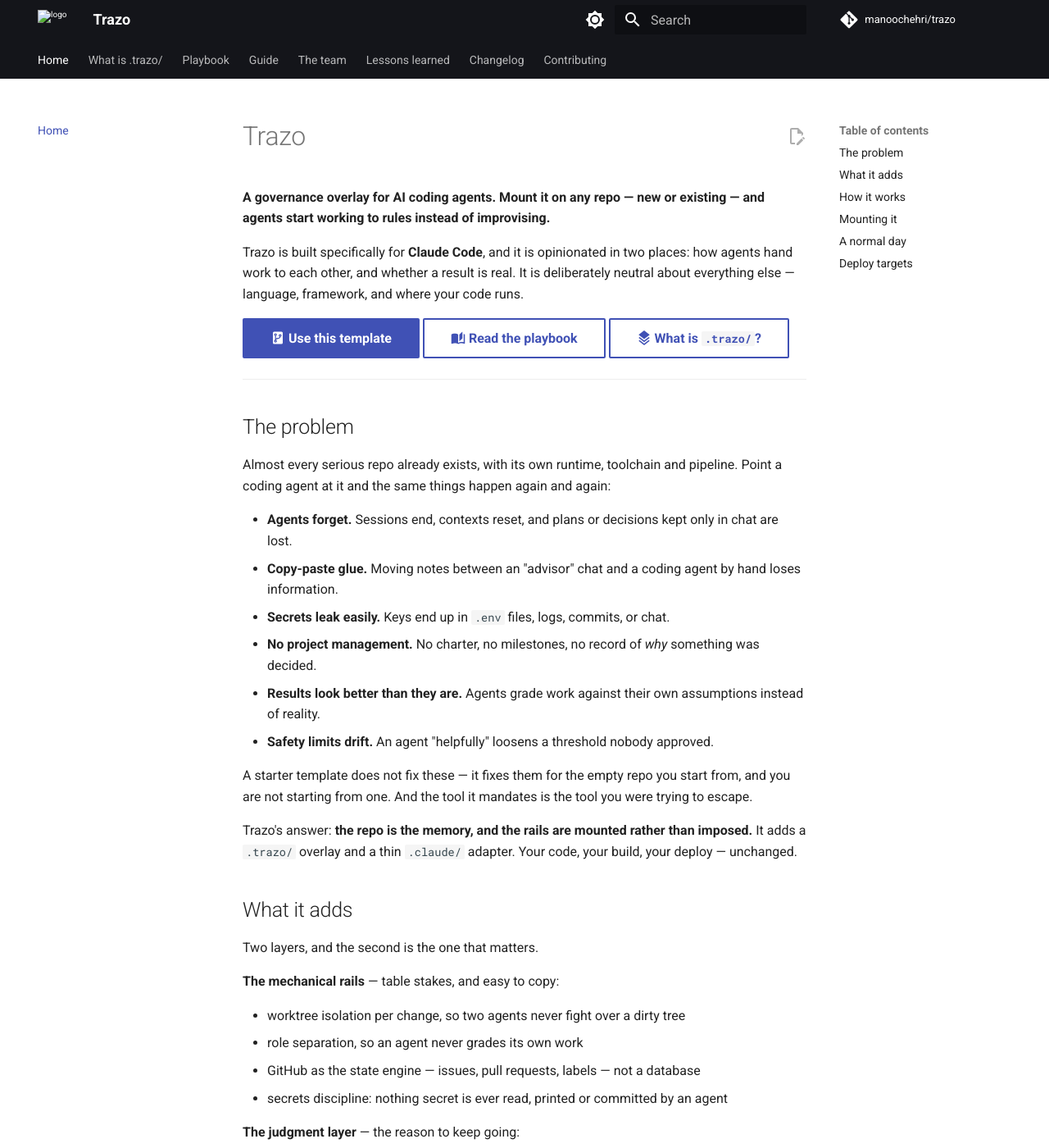
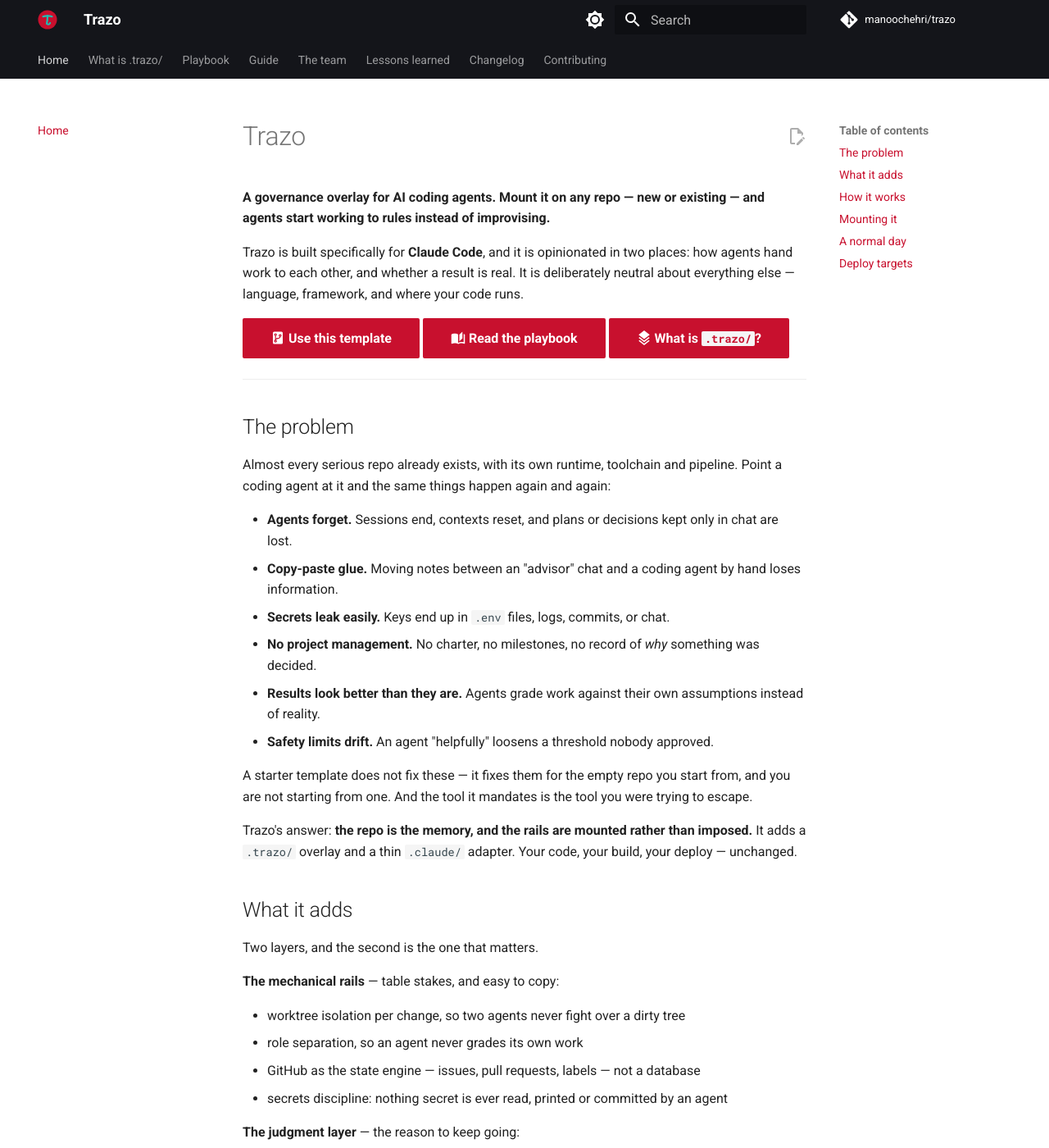
Before and after one commit to manoochehri/semilla, an MkDocs documentation site: the page built from handbook/index.md, in a window 1280 px wide and 1400 px high. Shown: the whole window at 82% size. Built offline with MkDocs 1.6.1 and Material for MkDocs 9.7.7, drawn with Linux system fonts in a browser that asks for light colours; comment, search, counter and statistics services are not loaded.

Commit message:
The header logo has been a broken image since #88, and the site never used the brand palette
Two independent reasons the published page looked unfinished.

logo.svg was not well-formed XML. XML forbids a double hyphen anywhere inside a comment, and
the explanatory comment I wrote in #88 used a double hyphen as a dash. The file parses fine to
any regex, so the monogram guard counted its three paths and passed, and mkdocs --strict
passed, because neither ever parses the SVG. Browsers do. The deployed header showed a
broken-image icon rather than the mark.

Fixes the comment and adds test_the_svgs_are_well_formed_xml, which parses both files for
real. The lesson is the point: a structural assertion on an asset is worthless unless the
asset is also checked for being loadable, and a file no browser will parse can satisfy every
path-count assertion in the file. Verified by reintroducing the exact defect and watching
the new test fail.

Second, the site was never branded. mkdocs.yml asked Material for `primary: black` and
`accent: green`, which render as Material stock blue on every link, button and sidebar
entry. The brand colours existed only inside the logo, so the mark was the only branded
thing on the page. Adds handbook/assets/stylesheets/extra.css.

Colour choices are constrained by contrast, not taste: crimson #C8102E is about 5.9:1 on
white and passes AA for body text, while the brand teal #1FBCB3 is about 2.0:1 and fails
as a link colour. Teal therefore stays on decoration, and becomes the hover tint in dark
mode where it does have contrast; crimson carries links and buttons in light mode.

Known gap, left deliberately: the single sidebar link on the index page still renders
Material blue. It resists an !important override, which means it is not the element the
rule targets and the real fix is to identify it properly rather than widen the sledgehammer.
It is cosmetic, and it is called out here instead of hidden.

```diff
--- /dev/null
+++ b/handbook/assets/stylesheets/extra.css
@@ -0,0 +1,114 @@
+/* Trazo brand palette.
+ *
+ * The site used Material's stock keywords (`primary: black`, `accent: green`), which render
+ * as Material's default blue links and blue buttons. The brand colours existed only inside
+ * the logo, so the mark was the only branded thing on the page.
+ *
+ * Colour choices are constrained by contrast, not by taste alone:
+ *
+ *   Cochineal Crimson #C8102E  ~5.9:1 on white   AA for body text  -> links, buttons
+ *   Mayan Blue      #1FBCB3  ~2.0:1 on white   fails AA           -> decorative only
+ *   Obsidian Black  #12171A  ~17:1  on white                    -> header, body text
+ *
+ * The teal is deliberately not used for text. It reads well as a rule or hover tint and fails
+ * as a link colour, so it stays on decoration where contrast does not apply.
+ */
+
+/* Material resolves its palette variables under `[data-md-color-scheme="..."]`, and that
+ * generated stylesheet is loaded after this one. A `:root` block therefore loses to it on
+ * equal specificity, which is why the sidebar links stayed Material blue while explicitly
+ * targeted rules (body links, buttons) worked. Scoping to the same attribute selector lets
+ * this file win on source order, which is the only ordering it actually controls. */
+[data-md-color-scheme="default"] {
+  --trazo-crimson: #c8102e;
+  --trazo-teal: #1fbcb3;
+  --trazo-obsidian: #12171a;
+  --trazo-parchment: #f8f9fa;
+
+  --md-primary-fg-color: var(--trazo-obsidian);
+  --md-primary-fg-color--light: #1b2227;
+  --md-primary-fg-color--dark: #000000;
+  --md-accent-fg-color: var(--trazo-crimson);
+  --md-typeset-a-color: var(--trazo-crimson);
+}
+
+/* Body links: crimson, underlined on hover so colour is never the only signal. */
+.md-typeset a {
+  color: var(--trazo-crimson);
+  text-decoration: none;
+}
+
+.md-typeset a:hover,
+.md-typeset a:focus {
+  text-decoration: underline;
+}
+
+/* Buttons. Material paints `.md-button` from its own palette, so the link rule above leaves
+ * the call-to-action buttons blue with crimson text on top -- readable enough to look like a
+ * rendering bug, which is exactly what it is. Set the fill explicitly instead. */
+.md-typeset .md-button {
+  background-color: var(--trazo-crimson);
+  color: #ffffff;
+  border-color: var(--trazo-crimson);
+}
+
+.md-typeset .md-button:hover,
+.md-typeset .md-button:focus {
+  background-color: #a30d25;
+  border-color: #a30d25;
+  color: #ffffff;
+}
+
+/* Mermaid / code accents pick these up too. */
+.md-typeset code {
+  --md-code-hl-color: rgba(200, 16, 46, 0.1);
+}
+
+/* Sidebar and header nav links. Material's own rules are `.md-nav__link{color:var(--md-typeset-a-color)}`
+ * and, for the current page, `.md-nav__item .md-nav__link--active{...}` -- the latter is two
+ * classes and beats a bare `.md-nav__link`, which is why the sidebar entry stayed blue. The
+ * `[data-md-color-scheme]` prefix raises these above it and does not depend on which of the two
+ * generated stylesheets is emitted last. */
+/* `!important` here on purpose. Material layers several competing rules on nav links
+ * (`.md-nav--lifted > .md-nav__list > .md-nav__item > [for]` alone is four selectors deep) and
+ * emits its palette in a stylesheet whose position this file does not control. Beating that
+ * by hand meant matching specificity against every variant; the nav is cosmetic, so the
+ * blunt instrument is the proportionate one. Everything that carries meaning uses a normal
+ * declaration. */
+[data-md-color-scheme] .md-nav__link,
+[data-md-color-scheme] .md-nav__item .md-nav__link--active,
+[data-md-color-scheme] .md-nav--lifted > .md-nav__list > .md-nav__item > .md-nav__link {
+  color: var(--trazo-crimson) !important;
+}
+
+[data-md-color-scheme="slate"] .md-nav__link,
+[data-md-color-scheme="slate"] .md-nav__item .md-nav__link--active {
+  color: #ff5c72 !important;
+}
+
+/* Same problem one level up: the header nav. */
+[data-md-color-scheme] .md-tabs__link {
+  color: rgba(255, 255, 255, 0.82);
+}
+
+[data-md-color-scheme] .md-tabs__link--active,
+[data-md-color-scheme] .md-tabs__link:hover {
+  color: #ffffff;
+}
+
+/* Dark scheme: crimson is too dark against a near-black background, so links lighten and the
+ * teal -- which has real contrast here -- becomes usable. */
+[data-md-color-scheme="slate"] {
+  --md-default-bg-color: #0f1417;
+  --md-default-fg-color: #e6e9ea;
+  --md-typeset-a-color: #ff5c72;
+  --md-accent-fg-color: var(--trazo-teal);
+}
+
+[data-md-color-scheme="slate"] .md-typeset a {
+  color: #ff5c72;
+}
+
+[data-md-color-scheme="slate"] .md-typeset a:hover {
+  color: var(--trazo-teal);
+}
--- a/mkdocs.yml
+++ b/mkdocs.yml
@@ -34,6 +34,9 @@ theme:
     - content.code.copy
     - content.action.edit
 
+extra_css:
+  - assets/stylesheets/extra.css
+
 nav:
   - Home: index.md
   - What is .trazo/: overlay.md
```
Also changed, not shown: handbook/assets/logo.svg, 1 other file.
